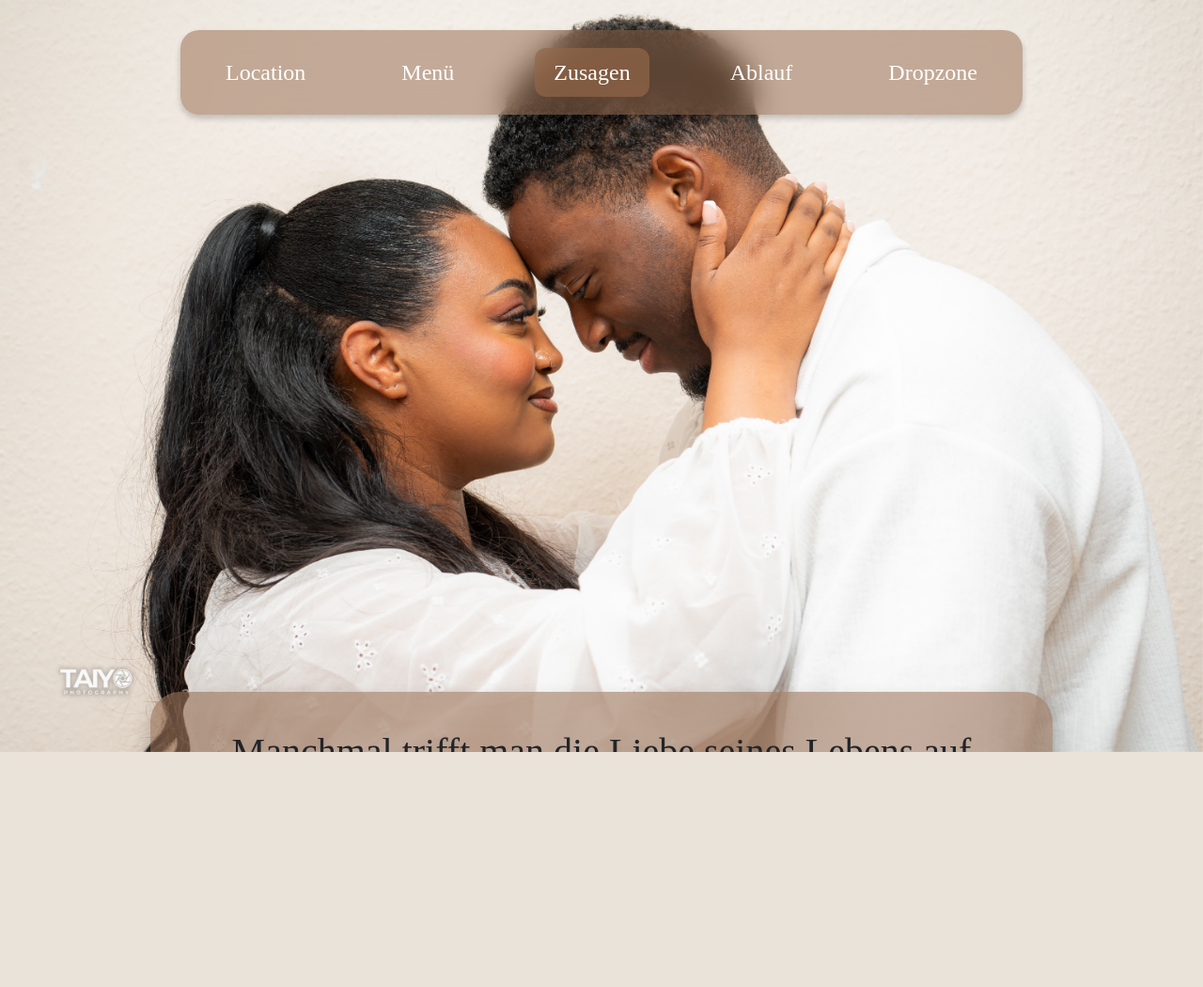
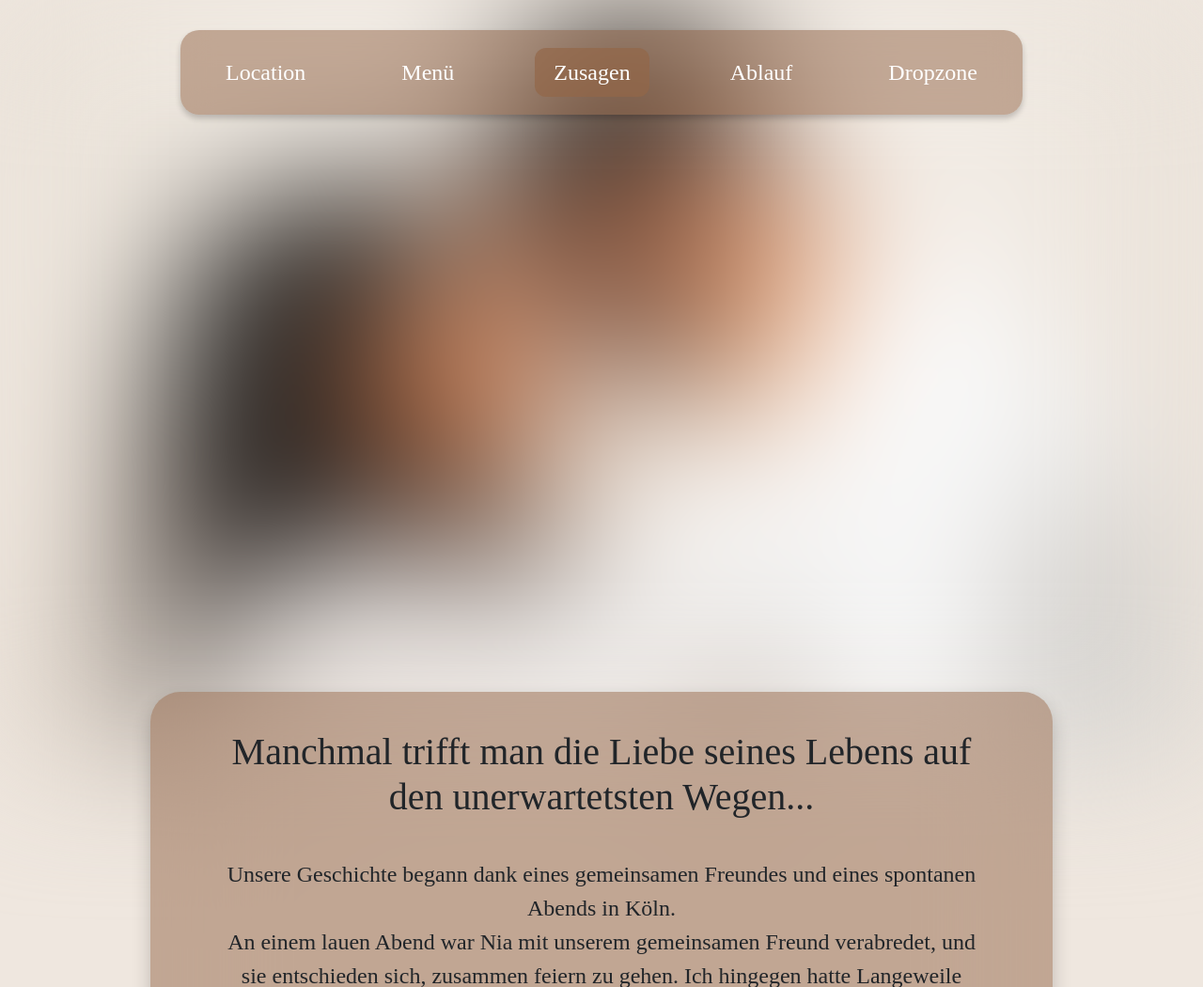
Before and after one commit to nico-fst/dabstar-wedding.de, a Django app: page / in a window 1280 px wide. Shown: the top 1050 px of the page at 94% size. Before the commit the page ends 800 px from the top, so only its background shows below. Run offline with Django 4.2, Linux system fonts and the light colour scheme; some libraries are stand-ins or nearby versions; some web fonts are replaced.

Commit message:
[Design] Fix: Blur both background options

```diff
--- a/dabstar_wedsite/wedsite/static/wedsite/main_nico.js
+++ b/dabstar_wedsite/wedsite/static/wedsite/main_nico.js
@@ -1,6 +1,5 @@
-// Blurr Background image
 window.addEventListener("scroll", function () {
-  const image = document.getElementById("paar-back");
+  const images = document.querySelectorAll(".paar-back"); // Mehrere Bilder mit der Klasse "paar-back"
   const storyElement = document.getElementById("story");
 
   const scrollDistance = window.scrollY; // Wie weit wurde gescrollt?
@@ -25,8 +24,13 @@
   }
 
   // Sanfter Übergang: Setze den Blur-Wert, aber mit Übergang
-  image.style.transition = "filter 0.1s ease-out"; // Schnellere Übergänge für einen dynamischeren Effekt
-  image.style.filter = `blur(${blurAmount}px)`; // Anwenden des Blur-Effekts
+  images.forEach((image) => {
+    // hier könnte (sollte) man noch effizienter machen, dass nur das sichtbare Bild geblurred wird, aber das sehe ich grad nicht ein, soll das doch der Client rendern
+
+    // Prüfen, ob das Bild sichtbar ist
+    image.style.transition = "filter 0.1s ease-out"; // Übergangseffekt
+    image.style.filter = `blur(${blurAmount}px)`; // Anwenden des Blur-Effekts
+  });
 });
 
 // Curtain Animation,
--- a/dabstar_wedsite/wedsite/templates/wedsite/layout.html
+++ b/dabstar_wedsite/wedsite/templates/wedsite/layout.html
@@ -46,8 +46,8 @@
 
 <section id="who" class="container">
     <div class="paar-back-container">
-        <img id="paar-back-h" src="{% static 'wedsite/imgs/paar-h.jpeg' %}">
-		<img id="paar-back-v" src="{% static 'wedsite/imgs/paar-v.jpeg' %}">
+        <img id="paar-back-h" class="paar-back" src="{% static 'wedsite/imgs/paar-h.jpeg' %}">
+		<img id="paar-back-v" class="paar-back" src="{% static 'wedsite/imgs/paar-v.jpeg' %}">
     </div>
 </section>
 
```
